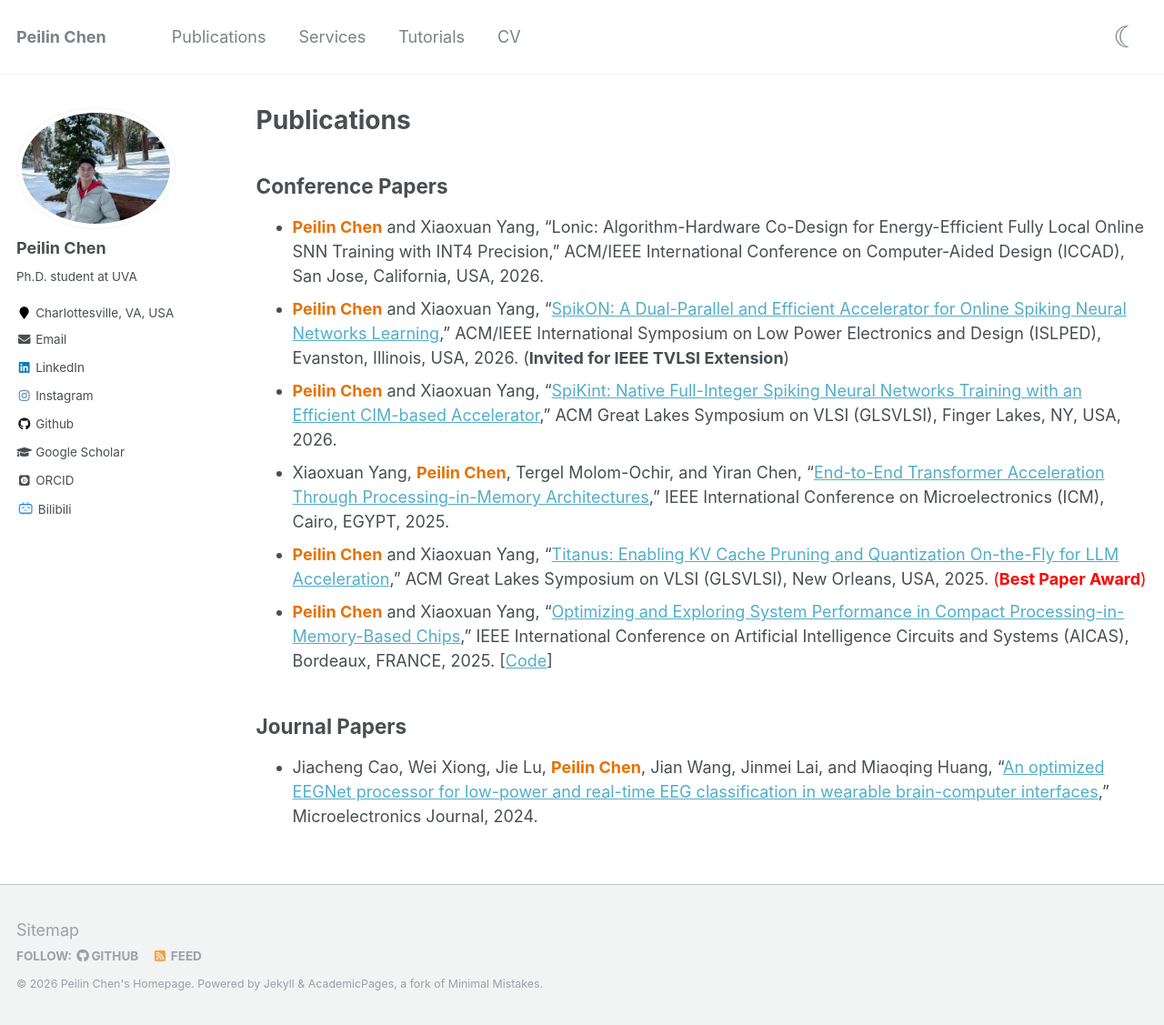
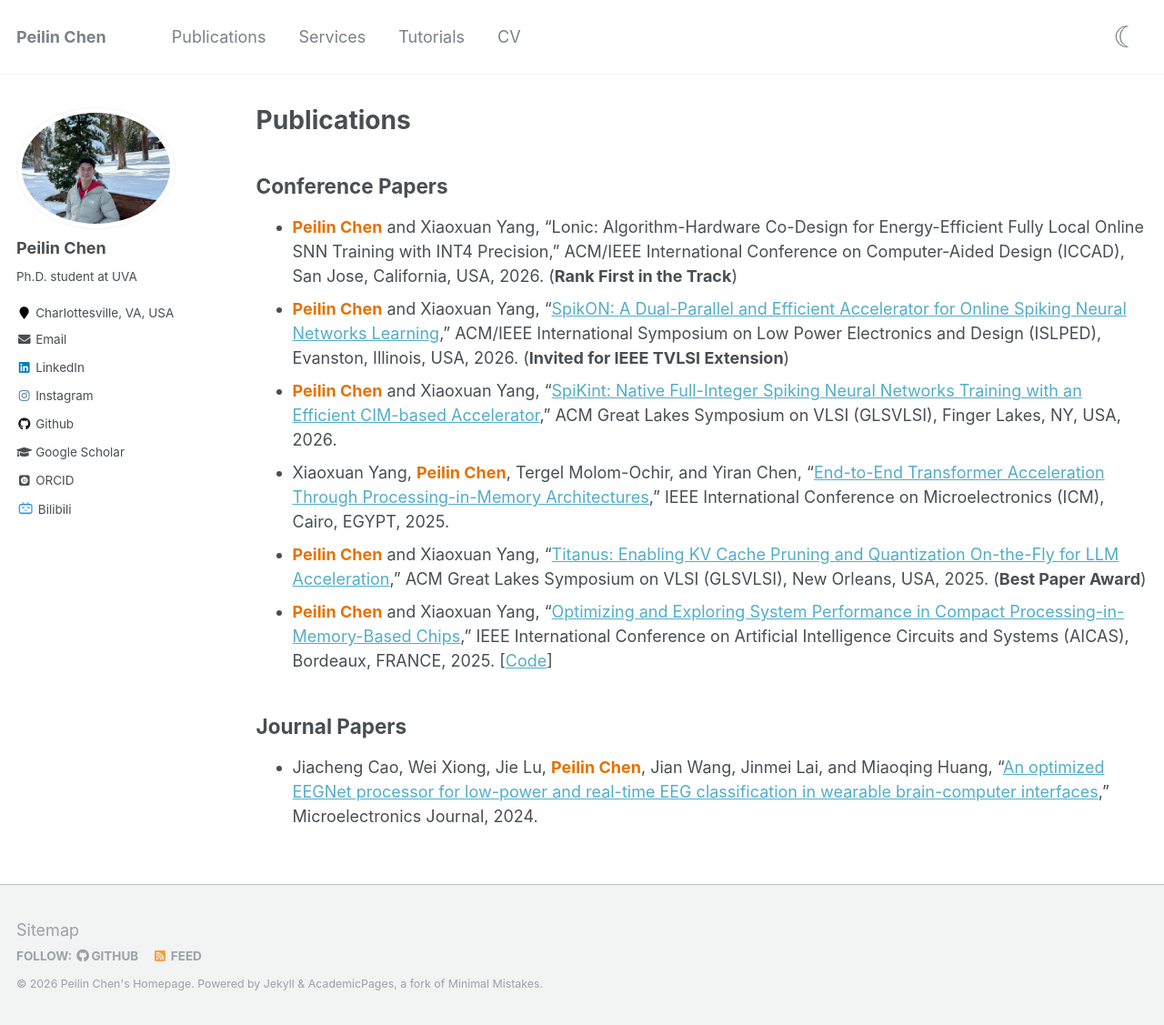
Before and after one commit to peilin-chen/peilin-chen.github.io, a Jekyll site: the page built from _pages/publications.md, in a window 1280 px wide and 1127 px high. Shown: the whole window at 91% size. Built offline with Jekyll 4.4.1, drawn with Linux system fonts in a browser that asks for light colours; some web fonts are replaced.

Commit message:
Add awards and ranks to conference papers

```diff
--- a/_pages/publications.md
+++ b/_pages/publications.md
@@ -7,11 +7,11 @@ author_profile: true
 
 ## Conference Papers
 
-* <span style="color: #E57200;">**Peilin Chen**</span> and Xiaoxuan Yang, "Lonic: Algorithm-Hardware Co-Design for Energy-Efficient Fully Local Online SNN Training with INT4 Precision," ACM/IEEE International Conference on Computer-Aided Design (ICCAD), San Jose, California, USA, 2026.
+* <span style="color: #E57200;">**Peilin Chen**</span> and Xiaoxuan Yang, "Lonic: Algorithm-Hardware Co-Design for Energy-Efficient Fully Local Online SNN Training with INT4 Precision," ACM/IEEE International Conference on Computer-Aided Design (ICCAD), San Jose, California, USA, 2026. (**Rank First in the Track**)
 * <span style="color: #E57200;">**Peilin Chen**</span> and Xiaoxuan Yang, "[SpikON: A Dual-Parallel and Efficient Accelerator for Online Spiking Neural Networks Learning](https://arxiv.org/abs/2606.30926)," ACM/IEEE International Symposium on Low Power Electronics and Design (ISLPED), Evanston, Illinois, USA, 2026. (**Invited for IEEE TVLSI Extension**)
 * <span style="color: #E57200;">**Peilin Chen**</span> and Xiaoxuan Yang, "[SpiKint: Native Full-Integer Spiking Neural Networks Training with an Efficient CIM-based Accelerator](https://dl.acm.org/doi/10.1145/3787109.3815248)," ACM Great Lakes Symposium on VLSI (GLSVLSI), Finger Lakes, NY, USA, 2026.
 * Xiaoxuan Yang, <span style="color: #E57200;">**Peilin Chen**</span>, Tergel Molom-Ochir, and Yiran Chen, "[End-to-End Transformer Acceleration Through Processing-in-Memory Architectures](https://ieeexplore.ieee.org/document/11322529)," IEEE International Conference on Microelectronics (ICM), Cairo, EGYPT, 2025.
-* <span style="color: #E57200;">**Peilin Chen**</span> and Xiaoxuan Yang, "[Titanus: Enabling KV Cache Pruning and Quantization On-the-Fly for LLM Acceleration](https://dl.acm.org/doi/full/10.1145/3716368.3735145)," ACM Great Lakes Symposium on VLSI (GLSVLSI), New Orleans, USA, 2025. <span style="color: red;">(**Best Paper Award**)</span>
+* <span style="color: #E57200;">**Peilin Chen**</span> and Xiaoxuan Yang, "[Titanus: Enabling KV Cache Pruning and Quantization On-the-Fly for LLM Acceleration](https://dl.acm.org/doi/full/10.1145/3716368.3735145)," ACM Great Lakes Symposium on VLSI (GLSVLSI), New Orleans, USA, 2025. (**Best Paper Award**)
 * <span style="color: #E57200;">**Peilin Chen**</span> and Xiaoxuan Yang, "[Optimizing and Exploring System Performance in Compact Processing-in-Memory-Based Chips](https://ieeexplore.ieee.org/abstract/document/11173147)," IEEE International Conference on Artificial Intelligence Circuits and Systems (AICAS), Bordeaux, FRANCE, 2025. [[Code](https://github.com/peilin-chen/Compact-PIM-based-Design)]
 
 ## Journal Papers
```
